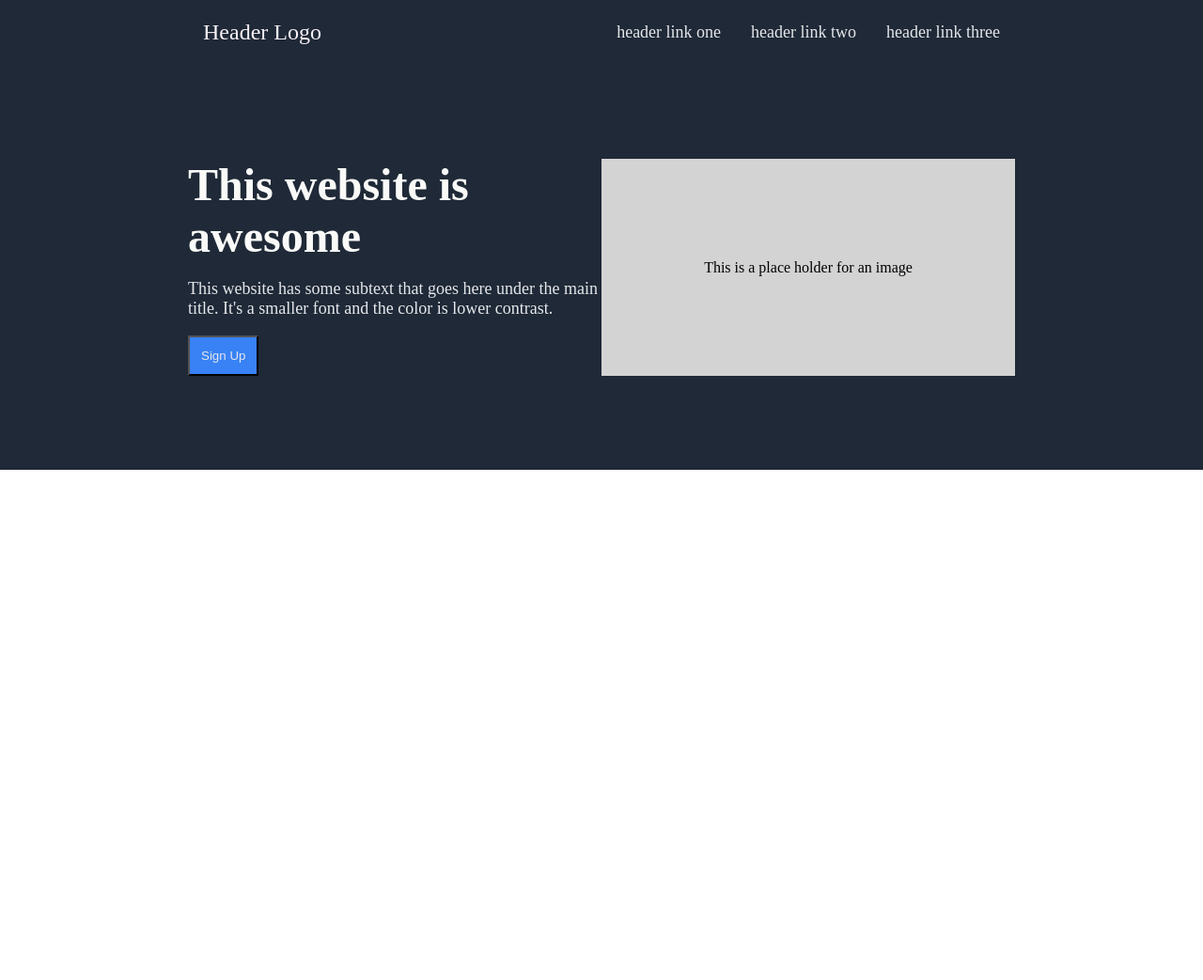
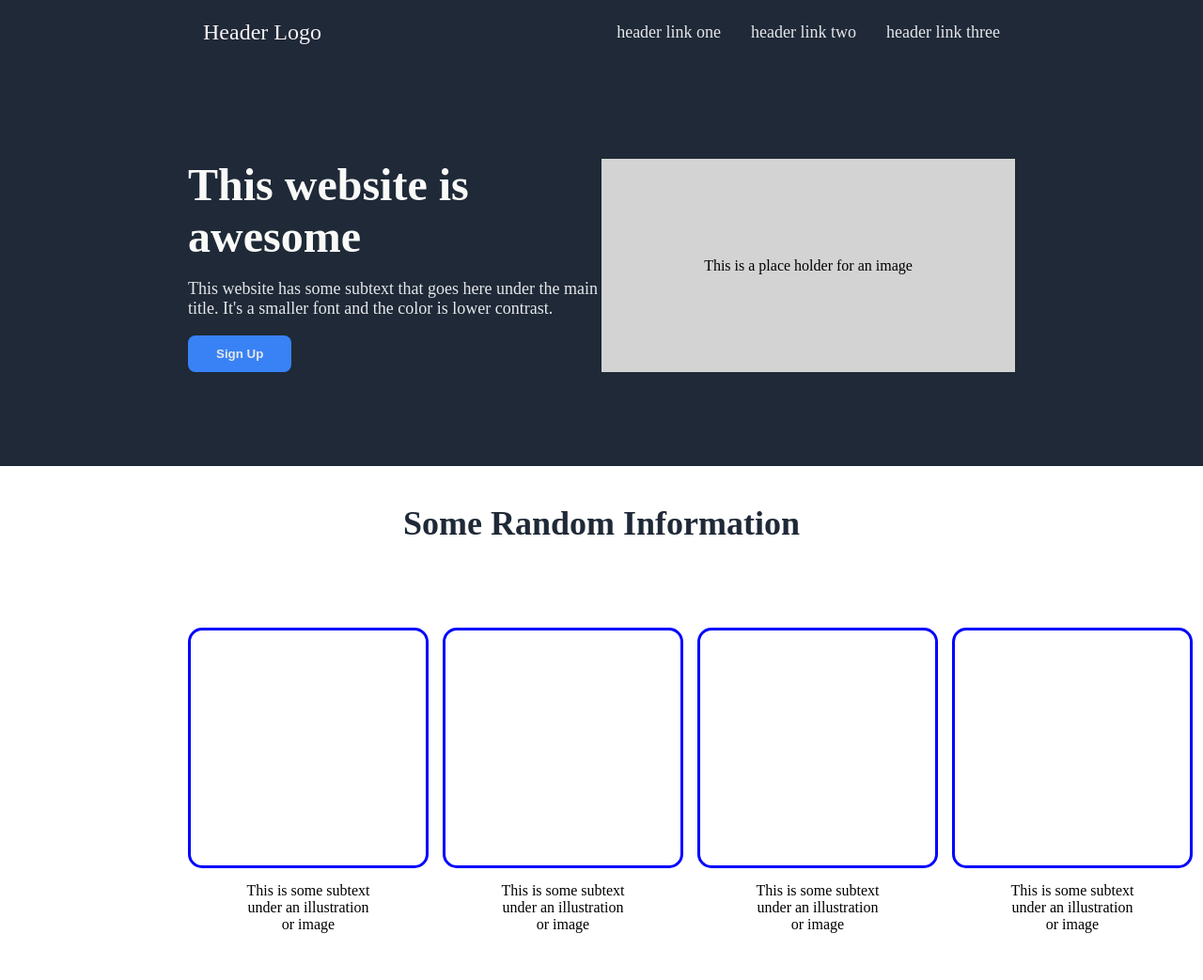
Before and after one commit to Jsravelo/landing-page-project, a plain HTML site: page index.html in a window 1280 px wide. Shown: the whole page at 94% size. Before the commit the page ends 800 px from the top, so only its background shows below. Drawn offline with Linux system fonts and the light colour scheme.

Commit message:
add information section

```diff
--- a/index.html
+++ b/index.html
@@ -1,10 +1,12 @@
 <!DOCTYPE html>
 <html lang="eng">
+
 <head>
     <meta charset="utf-8">
     <title>Landing Page</title>
     <link rel="stylesheet" href="style.css">
 </head>
+
 <body>
     <div class="container">
         <div class="header">
@@ -14,8 +16,8 @@
                 <li>header link two</li>
                 <li>header link three</li>
             </ul>
+        </div>
 
-        </div>
         <div class="start">
             <div class="left">
                 <header>This website is awesome</header>
@@ -27,11 +29,30 @@
             <div class="right">
                 <div>This is a place holder for an image</div>
             </div>
+        </div>
 
+        <div class="information">
+            <div class="cabeza">Some Random Information</div>
+            <div class="squares">
+                <div class="cuadro">
+                    <div class="algo"></div>
+                    <div class="text">This is some subtext under an illustration or image</div>
+                </div>
+                 <div class="cuadro">
+                    <div class="algo"></div>
+                    <div class="text">This is some subtext under an illustration or image</div>
+                </div>
+                 <div class="cuadro">
+                    <div class="algo"></div>
+                    <div class="text">This is some subtext under an illustration or image</div>
+                </div>
+                 <div class="cuadro">
+                    <div class="algo"></div>
+                    <div class="text">This is some subtext under an illustration or image</div>
+                </div>
+            </div>
         </div>
-        <div class="information">
 
-        </div>
         <div class="quotes">
 
         </div>
--- a/style.css
+++ b/style.css
@@ -72,4 +72,45 @@ button {
     padding: 12px;
     background-color: #3882f6;
     color: #E5E7EB;
+    border: none;
+    border-radius: 8px;
+    font-weight: bold;
+    padding-left: 30px;
+    padding-right: 30px
 }
+
+.cabeza {
+    text-align: center;
+    font-size: 36px;
+    font-weight: bold;
+    color: #1f2937;
+    padding: 40px
+}
+
+.squares {
+    display: flex;
+    padding: 50px 200px 50px 200px;
+    gap:15px
+}
+
+.cuadro {
+    display: flex;
+    flex-wrap: wrap;
+    justify-content: center;
+}
+
+.algo {
+    width: 250px;
+    height: 250px;
+    border-radius: 15px;
+    border-color: blue;
+    border-width: 3px;
+    border-style: solid;
+    margin-bottom: 15px
+}
+
+.text {
+    text-align: center;
+    margin-right: 56px;
+    margin-left: 56px
+}
```
